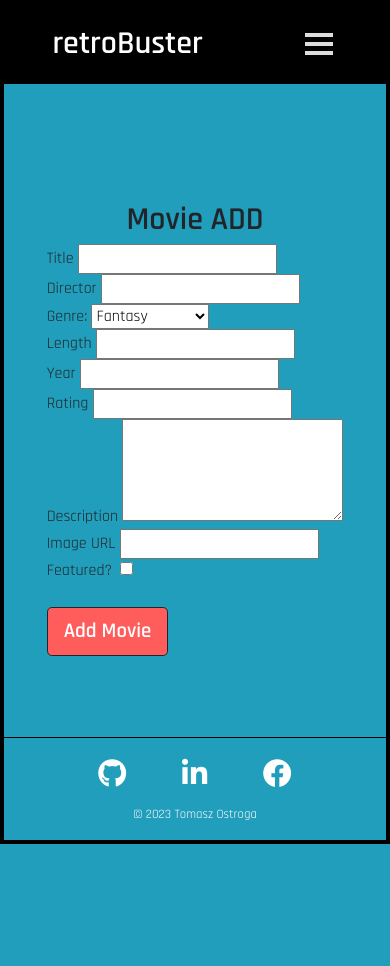
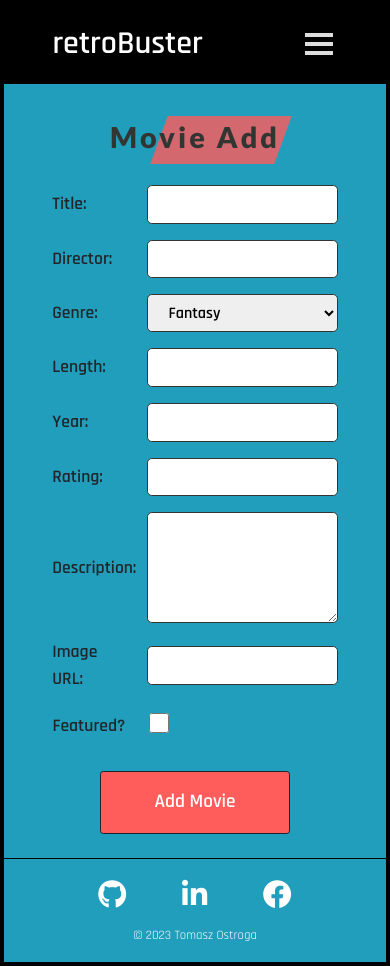
Before and after one commit to JiiXaa/retro-buster, a Flask app: page /movies/movie_add in a window 390 px wide. Before the commit the page ends 844 px from the top, so only its background shows below. Run offline with Flask 3, Linux system fonts and the light colour scheme; the visitor is signed in with stand-in values (Sample User, id 1).

Commit message:
CSS STYLING: added mobile styles to movie add page.

```diff
--- a/app/static/css/index.css
+++ b/app/static/css/index.css
@@ -553,7 +553,7 @@ footer p {
   top: 0;
   left: 51%;
   width: 51%;
-  height: 3rem;
+  height: 2.5rem;
   background-color: var(--quaternary-color);
   transform: skewX(-20deg);
   z-index: -1;
@@ -605,15 +605,14 @@ footer p {
 }
 
 .customers-main__wrapper form input[type='submit'] {
-  width: 60%;
   background-color: var(--quaternary-color);
   color: var(--white-color);
-  border: none;
   cursor: pointer;
+  width: auto;
   margin-top: 1rem;
   font-weight: 600;
   margin: 0 auto;
-  padding: 1rem 1.5rem;
+  padding: 0.6rem 1.8rem;
   border: 1px solid var(--black-text-color);
   border-radius: 0.2rem;
   font-size: 1.2rem;
@@ -963,6 +962,119 @@ footer p {
 
 /* Movies */
 
+/* Movie add */
+
+.movie-add__wrapper {
+  display: flex;
+  flex-direction: column;
+  justify-content: center;
+  align-items: center;
+  position: relative;
+}
+
+.movie-add__wrapper h1 {
+  position: relative;
+  color: var(--grey-text-color);
+  font-family: var(--font-secondary);
+  font-size: 1.8rem;
+  font-weight: 900;
+  margin-bottom: 1.6rem;
+  letter-spacing: 3px;
+  z-index: 0;
+}
+
+.movie-add__wrapper h1::before {
+  content: '';
+  position: absolute;
+  top: 0;
+  left: 29%;
+  width: 73%;
+  height: 3rem;
+  background-color: var(--quaternary-color);
+  z-index: -1;
+  opacity: 0.8;
+  transform: skewX(-20deg);
+}
+
+.movie-add__wrapper form {
+  display: flex;
+  flex-direction: column;
+  margin-bottom: 1.5rem;
+}
+
+.movie-add__wrapper form .form-control {
+  display: flex;
+  flex-direction: row;
+  justify-content: space-around;
+  align-items: center;
+  font-size: 1.1rem;
+  font-weight: 600;
+  margin-bottom: 1rem;
+  width: 100%;
+}
+
+.movie-add__wrapper form .form-control label {
+  display: flex;
+  flex-direction: row;
+  align-items: center;
+  width: 20%;
+}
+
+.movie-add__wrapper form .form-control input,
+.movie-add__wrapper form .form-control select,
+.movie-add__wrapper form .form-control textarea {
+  display: flex;
+  flex-direction: row;
+  align-items: center;
+  justify-content: center;
+  width: 60%;
+  padding: 0.4rem 0.5rem;
+  border: 1px solid var(--grey-text-color);
+  border-radius: 0.3rem;
+  font-size: 1rem;
+  font-weight: 600;
+}
+
+.movie-add__wrapper form .form-control select {
+  padding-left: 1rem;
+}
+
+.movie-add__wrapper form .form-control-checkbox {
+  width: 100%;
+  font-size: 1.1rem;
+  font-weight: 600;
+  margin-bottom: 1rem;
+}
+
+.movie-add__wrapper form .form-control-checkbox label {
+  margin-left: 1rem;
+}
+
+.movie-add__wrapper form .form-control-checkbox input {
+  position: relative;
+  top: 2px;
+  margin-left: 1.2rem;
+  width: 20px;
+  height: 20px;
+}
+
+.movie-add__wrapper form input[type='submit'] {
+  width: 60%;
+  background-color: var(--quaternary-color);
+  color: var(--white-color);
+  cursor: pointer;
+  font-weight: 600;
+  margin: 0 auto;
+  margin-top: 1rem;
+  padding: 1rem 1.5rem;
+  border: 1px solid var(--black-text-color);
+  border-radius: 0.2rem;
+  font-size: 1.2rem;
+  font-weight: 600;
+}
+
+/* Movie search */
+
 .movie-search__wrapper {
   display: flex;
   flex-direction: column;
@@ -1279,6 +1391,12 @@ footer p {
   border: 0;
 }
 
+.flex-center {
+  display: flex;
+  align-items: center;
+  justify-content: center;
+}
+
 .item-crossed {
   text-decoration: line-through;
 }
--- a/app/templates/movies/movie_add.html
+++ b/app/templates/movies/movie_add.html
@@ -1,17 +1,18 @@
 {% extends "base.html" %}
 {% block content %}
 
-<h1>Movie ADD</h1>
+<div class="movie-add__wrapper">
+  <h1>Movie Add</h1>
 
   <form action="{{ url_for('movies.movie_add') }}" method="post">
     <div class="form-control">
-    <label for="title">Title</label>
-    <input type="text" name="title" id="title"> <br>
+      <label for="title">Title:</label>
+      <input type="text" name="title" id="title">
     </div>
 
     <div class="form-control">
-    <label for="director">Director</label>
-    <input type="text" name="director" id="director" required> <br>
+      <label for="director">Director:</label>
+      <input type="text" name="director" id="director" required>
     </div>
 
     <div class="form-control">
@@ -34,44 +35,44 @@
         <option value="Romance">Romance</option>
         <option value="Drama">Drama</option>
         <!-- Add more options for different genres -->
-    </select> <br>
+      </select>
     </div>
 
     <div class="form-control">
-    <label for="length">Length</label>
-    <input type="number" name="length" id="length" required> <br>
+      <label for="length">Length:</label>
+      <input type="number" name="length" id="length" required>
     </div>
 
     <div class="form-control">
-    <label for="year">Year</label>
-    <input type="number" name="year" id="year" required> <br>
+      <label for="year">Year:</label>
+      <input type="number" name="year" id="year" required>
     </div>
 
     <div class="form-control">
-    <label for="rating">Rating</label>
-    <input type="text" name="rating" id="rating" required> <br>
+      <label for="rating">Rating:</label>
+      <input type="text" name="rating" id="rating" required>
     </div>
 
     <div class="form-control">
-    <label for="description">Description</label>
+      <label for="description">Description:</label>
       <textarea name="description" id="description" rows="4" cols="25"></textarea>
-    <br>
+
     </div>
 
     <div class="form-control">
-    <label for="image">Image URL</label>
-    <input type="text" name="image" id="image"> <br>
+      <label for="image">Image URL:</label>
+      <input type="text" name="image" id="image">
     </div>
 
-  <div class="form-control">
+    <div class="form-control-checkbox">
       <label for="is_featured">Featured?</label>
-    <input type="checkbox" name="is_featured" id="is_featured"> <br>
-    <br>
+      <input type="checkbox" name="is_featured" id="is_featured">
     </div>
 
     <input type="submit" value="Add Movie">
 
   </form>
+</div>
 
 
 {% endblock %}
```
Lines whose indentation alone changed are shown as unchanged.
